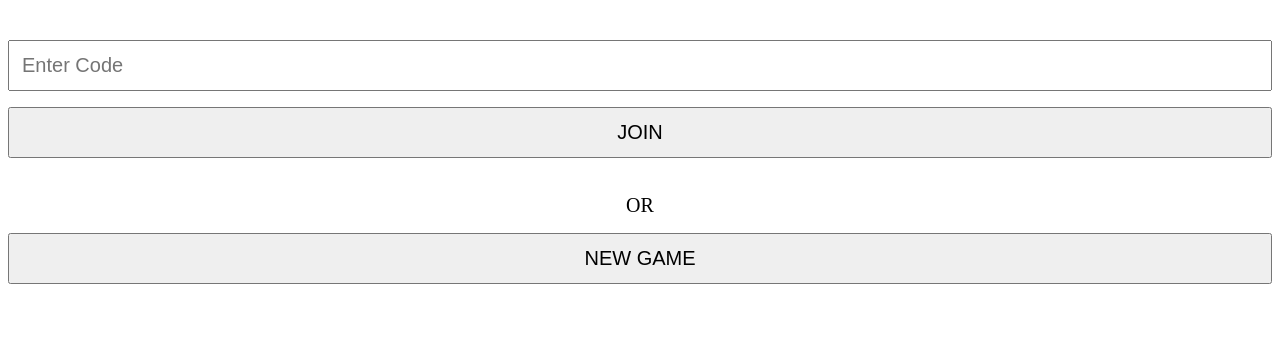
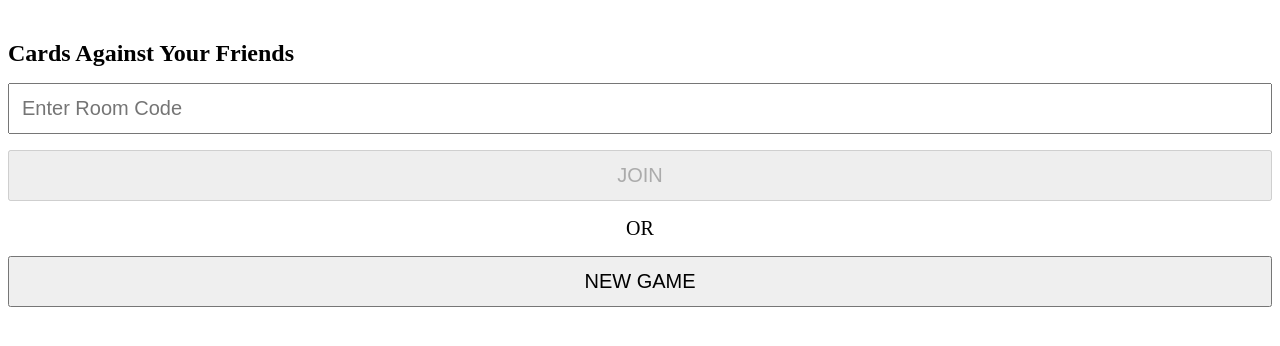
Before and after one commit to adalfonso/cards-against-your-friends, a Preact app in the folder client/: page / in a window 1280 px wide. Shown: the top 346 px of the page. Built offline with nearby package versions, Linux system fonts and the light colour scheme.

Commit message:
feat: Clean up waiting room UX

```diff
--- a/client/src/AppState.ts
+++ b/client/src/AppState.ts
@@ -10,8 +10,9 @@ export const createAppState = () => {
   const owner = signal(false);
   const room_code = signal("");
   const user_id = signal("");
+  const nickname = signal("");
 
-  return { room_code, owner, user_id };
+  return { room_code, owner, nickname, user_id };
 };
 
 export const AppContext = createContext(createAppState());
--- a/client/src/WaitingRoom.scss
+++ b/client/src/WaitingRoom.scss
@@ -3,10 +3,14 @@
   display: flex;
   flex-direction: column;
   > * {
-    margin-bottom: 1rem;
+    margin: 0 0 1rem 0;
   }
 
   > p {
     text-align: center;
   }
+
+  > p.or {
+    margin: 1rem 0 2rem 0;
+  }
 }
--- a/client/src/WaitingRoom.tsx
+++ b/client/src/WaitingRoom.tsx
@@ -6,10 +6,10 @@ import { AppContext } from "./AppState";
 import { api } from "./Api";
 
 export const WaitingRoom = () => {
-  const { room_code, owner } = useContext(AppContext);
+  const { room_code, owner, nickname } = useContext(AppContext);
   const busy = useSignal(false);
-  const nickname = useSignal("");
-  const nickname_last_submitted = useSignal("");
+  const nickname_input = useSignal("");
+  const room_code_input = useSignal("");
 
   // const [ws, setWs] = useState(
   //   (() => {
@@ -63,7 +63,7 @@ export const WaitingRoom = () => {
         nickname: value,
       });
 
-      nickname_last_submitted.value = value;
+      nickname.value = value;
     } catch (e) {
       console.error("Failed to submit your nickname", e);
     } finally {
@@ -75,11 +75,17 @@ export const WaitingRoom = () => {
 
   return (
     <div id="waiting-room">
+      <h2>Cards Against Your Friends</h2>
       {!room_code.value && (
         <>
-          <input type="text" placeholder="Enter Code" />
-          <button>JOIN</button>
-          <p>OR</p>
+          <input
+            type="text"
+            placeholder="Enter Room Code"
+            value={room_code_input.value}
+            onInput={(e) => (room_code_input.value = e.currentTarget.value)}
+          />
+          <button disabled={room_code_input.value.length !== 4}>JOIN</button>
+          <p classname="or">OR</p>
 
           <button onClick={newGame}>NEW GAME</button>
         </>
@@ -88,17 +94,23 @@ export const WaitingRoom = () => {
       {room_code.value && (
         <>
           <p>Room Code: {room_code.value}</p>
+          {nickname.value && <p>Nickname: {nickname.value}</p>}
           <input
-            placeholder="Enter Name"
-            value={nickname.value}
-            onInput={(e) => (nickname.value = e.currentTarget.value)}
+            placeholder="Enter Nickname"
+            value={nickname_input.value}
+            onInput={(e) => (nickname_input.value = e.currentTarget.value)}
           />
-          <button onClick={() => submitNickname(nickname.value)}>SUBMIT</button>
+          <button
+            disabled={!nickname_input.value.length}
+            onClick={() => submitNickname(nickname_input.value)}
+          >
+            SUBMIT
+          </button>
 
           {owner.value && (
             <button
               onClick={startGame}
-              disabled={!nickname.value || !nickname_last_submitted.value}
+              disabled={!nickname_input.value || !nickname.value}
             >
               START GAME
             </button>
```
